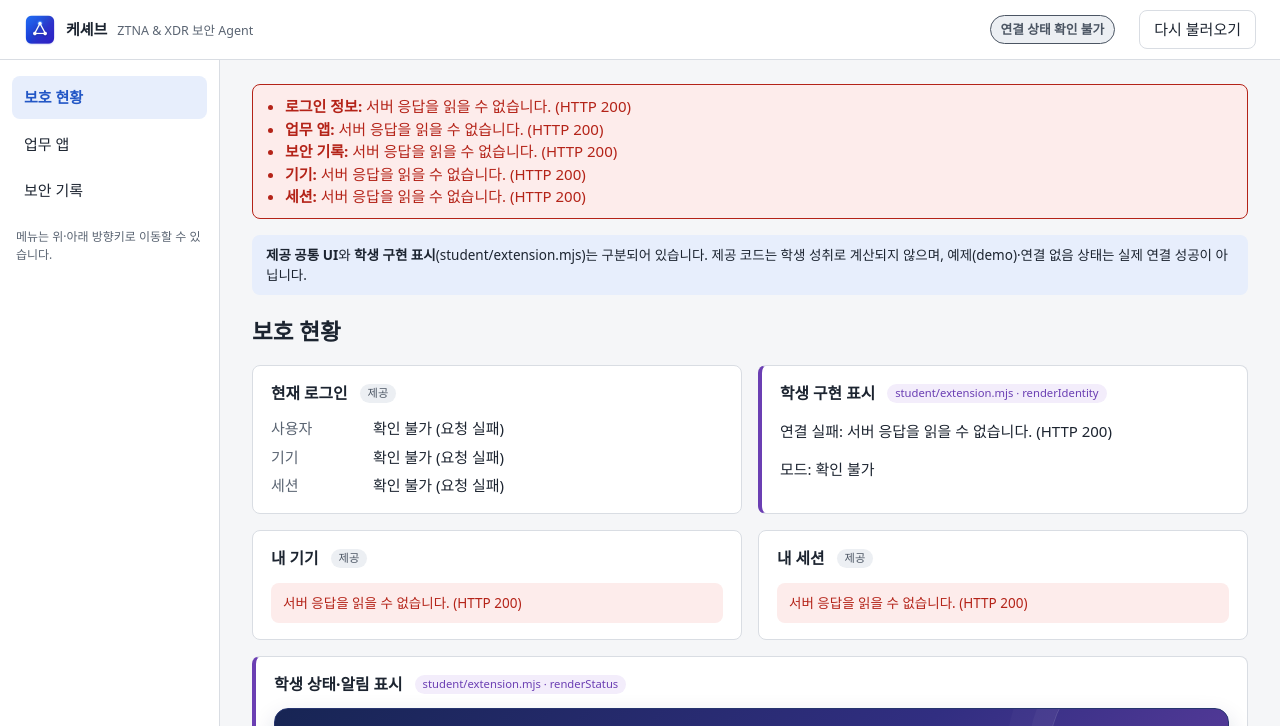
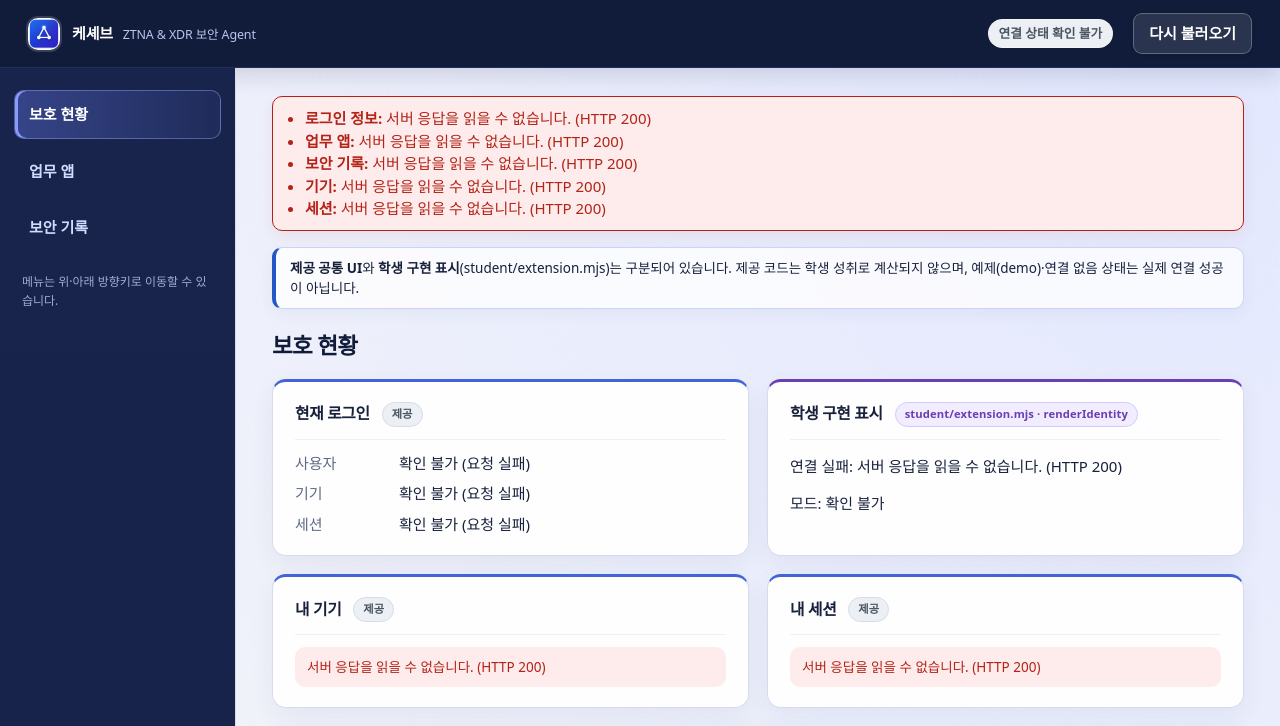
Before and after one commit to seohyosang95-spec/keshev-defense, a website with bundled scripts: page on-client/public/index.html in a window 1280 px wide. Shown: the top 726 px of the page. Built offline with nearby package versions, Linux system fonts and the light colour scheme; files whose address does not match are found by name.

Commit message:
7일차: 전체 관제 화면 스타일 통일

```diff
--- a/on-client/public/style.css
+++ b/on-client/public/style.css
@@ -311,3 +311,77 @@ main:focus { outline: none; }
 .state-ok { background: var(--allow-soft); color: var(--allow); }
 .ai-result[data-state="connected"] { border-left: 3px solid var(--allow); padding-left: 12px; }
 .ai-result[data-state="unknown"] { border-left: 3px solid var(--unknown); padding-left: 12px; }
+
+/* 케셰브 독자 관제 보드 스킨 — 외부 코드·폰트·이미지 없이 기존 구조에 적용 */
+:root {
+  --bg: #eef1f7;
+  --surface: #ffffff;
+  --border: #d5dbea;
+  --text: #17213b;
+  --muted: #5f6b85;
+  --accent: #3156d3;
+  --accent-soft: #e9edff;
+  --student: #7652c7;
+  --student-soft: #f1edff;
+  --radius: 12px;
+  --focus: 0 0 0 3px #ffd45c;
+}
+
+body { background: radial-gradient(circle at 96% 0%, #e2e7ff 0, transparent 28%), var(--bg); }
+.topbar { height: 68px; padding: 0 28px; border-bottom: 1px solid #202e5b; background: #111b3a; color: #fff; box-shadow: 0 8px 22px rgba(17, 27, 58, 0.14); }
+.brand { gap: 12px; }
+.brand-icon { border-radius: 10px; box-shadow: 0 0 0 2px rgba(255, 255, 255, 0.16); }
+.brand-name { letter-spacing: -0.01em; }
+.brand-name small { color: #b8c5ed; }
+.brand-mark { background: #7184ff; }
+.topbar-status { gap: 10px; }
+.checked-at { color: #b8c5ed; }
+.topbar .mode-badge { border-color: rgba(255, 255, 255, 0.28); }
+.topbar .btn { border-color: rgba(255, 255, 255, 0.26); background: rgba(255, 255, 255, 0.11); color: #fff; }
+.topbar .btn:hover:not(:disabled) { border-color: #fff; background: rgba(255, 255, 255, 0.2); color: #fff; }
+.layout { grid-template-columns: 236px minmax(0, 1fr); min-height: calc(100vh - 68px); }
+.sidebar { padding: 22px 14px; border-right: 1px solid #d7dced; background: linear-gradient(180deg, #18244c 0%, #101a37 100%); color: #fff; }
+#nav { gap: 8px; }
+#nav [role="tab"] { padding: 12px 14px; border: 1px solid transparent; border-radius: 10px; color: #d3dcff; font-weight: 600; }
+#nav [role="tab"]:hover { background: rgba(255, 255, 255, 0.08); color: #fff; }
+#nav [role="tab"][aria-selected="true"] { border-color: rgba(158, 174, 255, 0.4); background: linear-gradient(90deg, rgba(113, 132, 255, 0.34), rgba(113, 132, 255, 0.08)); color: #fff; box-shadow: inset 3px 0 0 #8b9aff; }
+.sidebar-note { margin: 20px 8px 0; color: #9eacd4; line-height: 1.6; }
+main { max-width: 1520px; padding: 28px 36px 56px; }
+.notice { border: 1px solid #cbd4f3; border-left: 4px solid var(--accent); border-radius: 10px; background: rgba(255, 255, 255, 0.78); color: var(--text); box-shadow: 0 5px 16px rgba(45, 60, 110, 0.05); }
+.error-banner { border-radius: 10px; box-shadow: 0 5px 16px rgba(180, 35, 24, 0.08); }
+h1 { color: #111b3a; letter-spacing: -0.03em; }
+h2 { color: #17213b; letter-spacing: -0.02em; }
+.grid-2 { gap: 18px; margin-bottom: 18px; }
+.card { padding: 20px 22px; margin-bottom: 18px; border: 1px solid #d7dced; border-radius: 14px; background: rgba(255, 255, 255, 0.94); box-shadow: 0 8px 24px rgba(32, 46, 91, 0.06); }
+.grid-2 > .card { margin-bottom: 0; }
+.card.provided { border-top: 3px solid #4264d7; }
+.card.student { border-top: 3px solid var(--student); border-left: 1px solid #d7dced; }
+.card > h2 { padding-bottom: 12px; border-bottom: 1px solid #edf0f7; }
+.tag { padding: 3px 9px; border: 1px solid #d7dced; font-weight: 700; letter-spacing: 0.01em; }
+.tag-student { border-color: #d5cafa; }
+.muted { color: #65718c; }
+.row { gap: 9px; }
+.btn { min-height: 40px; padding: 8px 15px; border: 1px solid #cbd3e5; border-radius: 9px; background: #fff; color: #253252; font-weight: 650; box-shadow: 0 2px 5px rgba(30, 45, 90, 0.04); transition: border-color 120ms ease, background 120ms ease, transform 120ms ease; }
+.btn:hover:not(:disabled) { border-color: var(--accent); background: var(--accent-soft); color: #2345b5; transform: translateY(-1px); }
+.btn:active:not(:disabled) { transform: translateY(0); }
+.app-button { min-height: 44px; }
+.state, .decision { border-radius: 10px; }
+.plain-list li { padding: 10px 0; border-bottom-color: #edf0f7; }
+.identity, .kv { gap: 8px 14px; }
+.records { gap: 14px; }
+.event { padding: 15px 16px; border-color: #d7dced; border-radius: 11px; background: #fbfcff; }
+.event:hover { border-color: #b7c3ec; }
+.student-record-summary, .student-event-detail-area { border-radius: 10px; }
+.student-filter-bar { border-radius: 10px; background: #f7f8fc; }
+.student-event-row { border-radius: 9px; background: #fff; }
+.vulnerabilities-result table th { background: #f0f3fb; color: #334266; }
+.vulnerabilities-result th, .vulnerabilities-result td { border-bottom-color: #e4e8f1; }
+.diag-output { border: 1px solid #2c3b63; border-radius: 10px; box-shadow: inset 0 0 0 1px rgba(255, 255, 255, 0.04); }
+.connect-layout { gap: 24px; }
+.connect-art { padding: 10px; border: 1px solid #e2e6f1; border-radius: 12px; background: #f8f9fd; }
+.student-status { margin: 2px 0; }
+
+@media (max-width: 1100px) {
+  main { padding-left: 24px; padding-right: 24px; }
+  .topbar { padding-left: 20px; padding-right: 20px; }
+}
```
